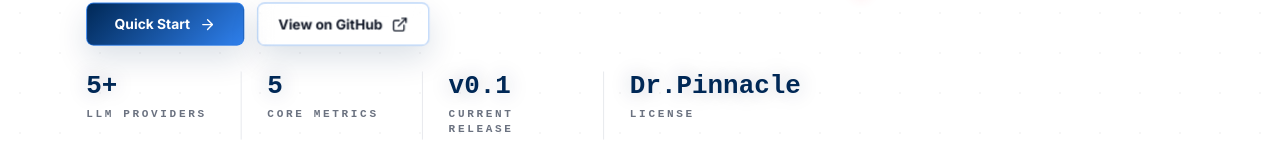
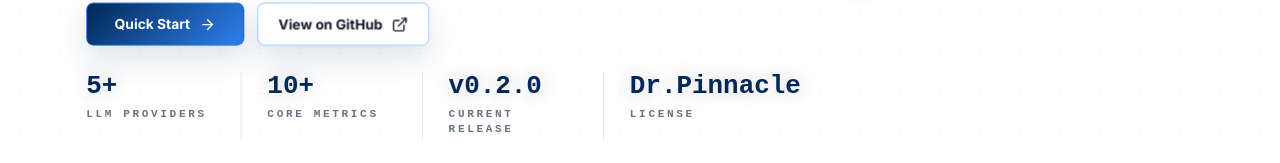
Before and after one commit to TheFoundrys/openvals-website, a Next.js app: page / in a window 1280 px wide. Shown: the part 528-691 px from the top of the page. Built offline with nearby package versions, Linux system fonts and the light colour scheme.

Commit message:
Update ActionButtonsPart stats and current release version.

```diff
--- a/src/components/TrustSection.tsx
+++ b/src/components/TrustSection.tsx
@@ -78,8 +78,8 @@ export function HeroPart() {
 export function ActionButtonsPart() {
   const stats = [
     { value: "5+", label: "LLM Providers" },
-    { value: "5", label: "Core Metrics" },
-    { value: "v0.1", label: "Current Release" },
+    { value: "10+", label: "Core Metrics" },
+    { value: "v0.2.0", label: "Current Release" },
     { value: "Dr.Pinnacle", label: "License" },
   ];
   const capabilities = [
```
